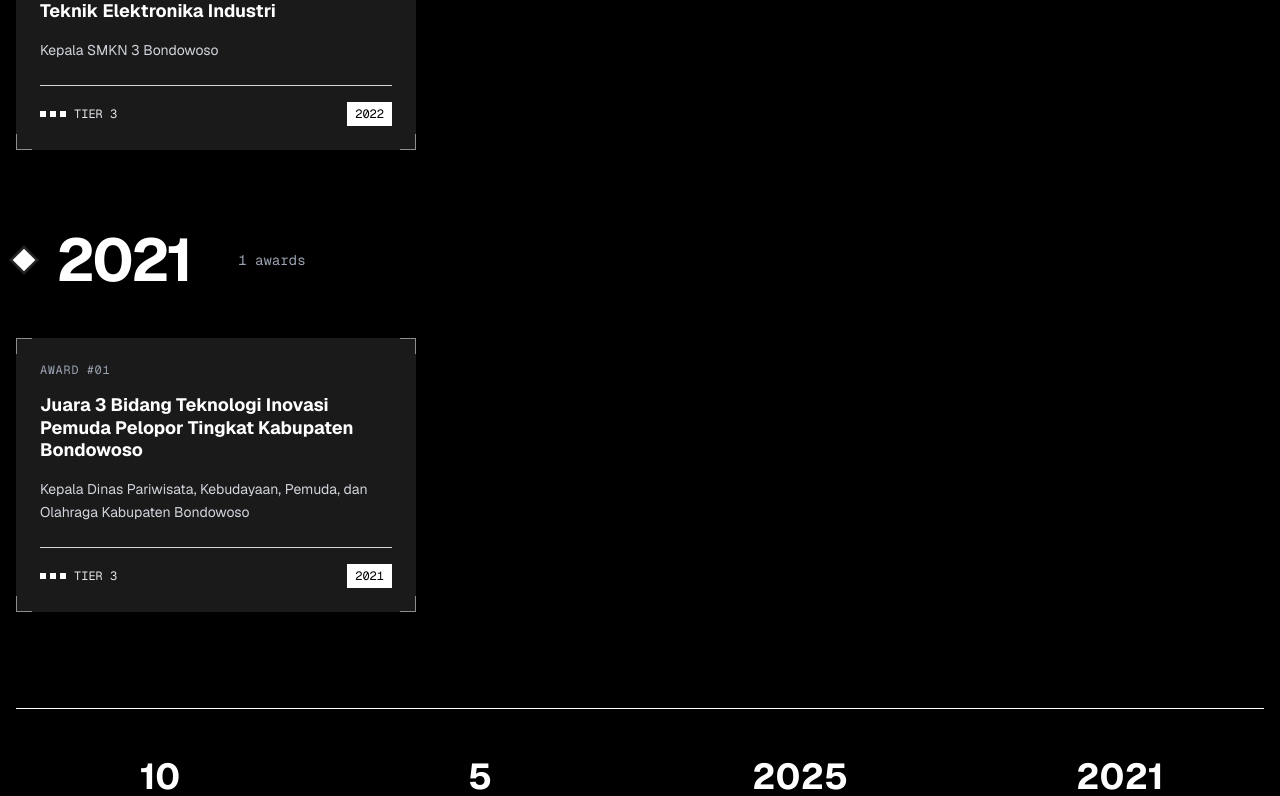
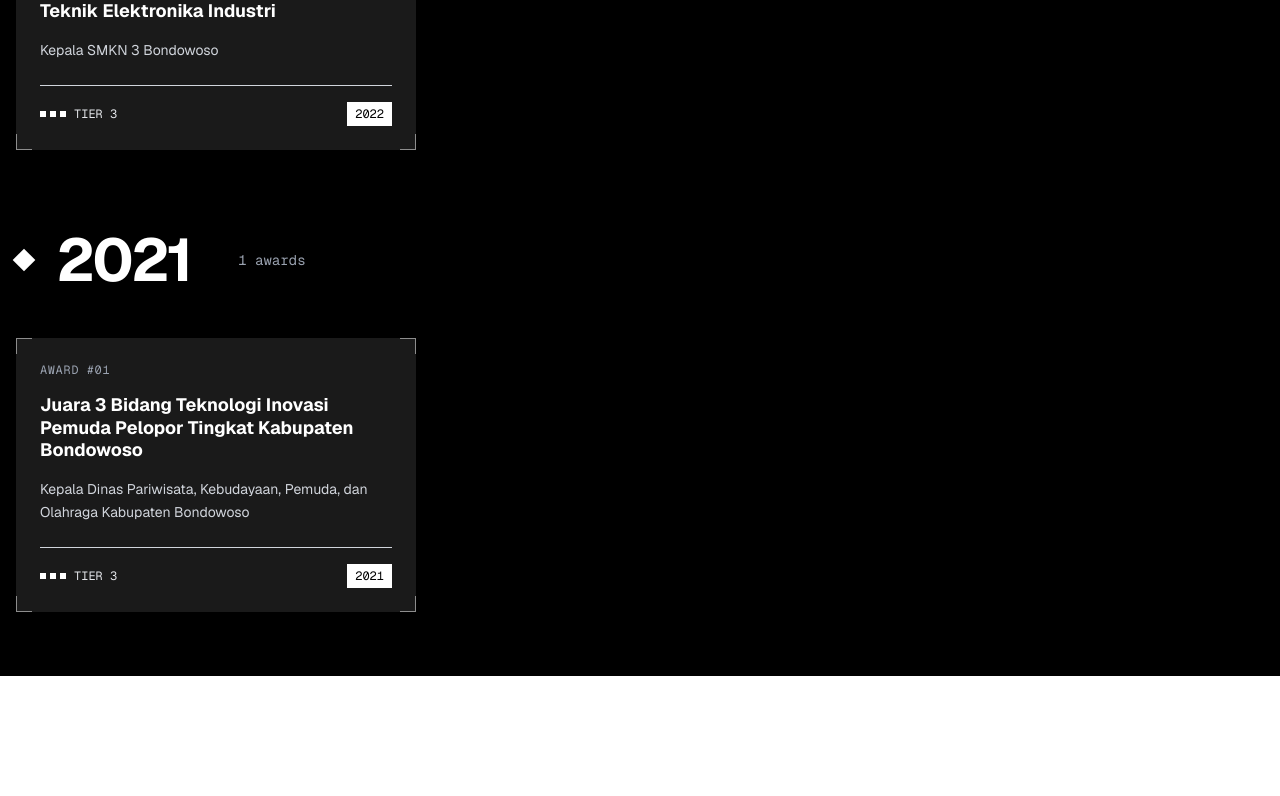
Before and after one commit to ardhikaxx/portofolio-nextjs, a Next.js app: page /awards in a window 1280 px wide. Shown: the part 2001-2797 px from the top of the page. After the commit the page ends 2677 px from the top, so only its background shows below. Built offline with nearby package versions, Linux system fonts and the light colour scheme.

Commit message:
chore: remove stats section from awards page

```diff
--- a/app/ui/awards.tsx
+++ b/app/ui/awards.tsx
@@ -145,17 +145,6 @@ export default function Awards() {
                 </div>
             )}
 
-            {/* Stats */}
-            <div className="max-w-7xl mx-auto mt-24 mb-16">
-                <div className="border-t border-white pt-12">
-                    <div className="grid grid-cols-2 md:grid-cols-4 gap-8 text-center">
-                        <StatBox number={penghargaanData.length} label="Total Awards" />
-                        <StatBox number={years.length} label="Active Years" />
-                        <StatBox number={Math.max(...penghargaanData.map(a => parseInt(a.tahun)))} label="Latest Year" />
-                        <StatBox number={Math.min(...penghargaanData.map(a => parseInt(a.tahun)))} label="Starting Year" />
-                    </div>
-                </div>
-            </div>
         </section>
     );
 }
@@ -267,17 +256,6 @@ function AwardCard({ award, index }: AwardCardProps) {
     );
 }
 
-function StatBox({ number, label }: { number: number; label: string }) {
-    return (
-        <div className="group">
-            <div className="text-3xl md:text-4xl font-bold mb-2 relative">
-                {number}
-            </div>
-            <div className="text-sm text-gray-400 tracking-wider">{label}</div>
-        </div>
-    );
-}
-
 function getAchievementLevel(index: number): number {
     if (index % 3 === 0) return 3;
     if (index % 2 === 0) return 2;
```
